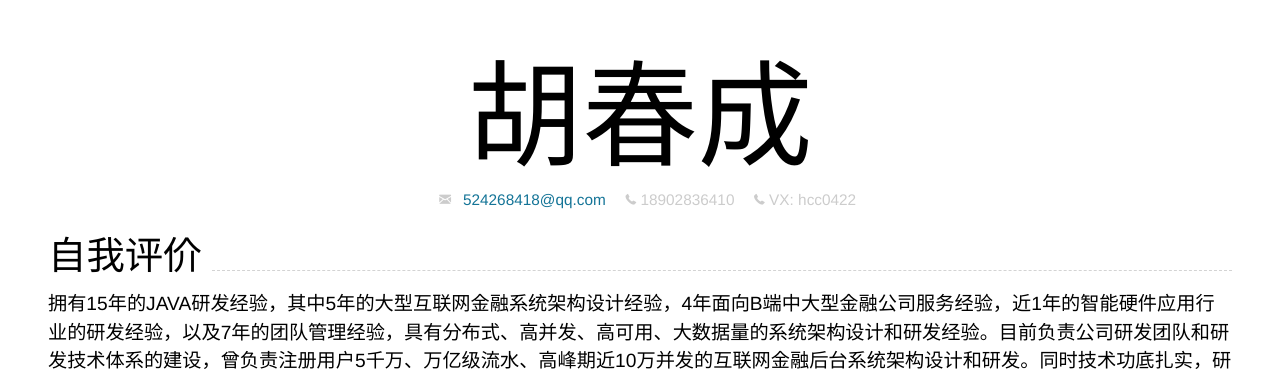
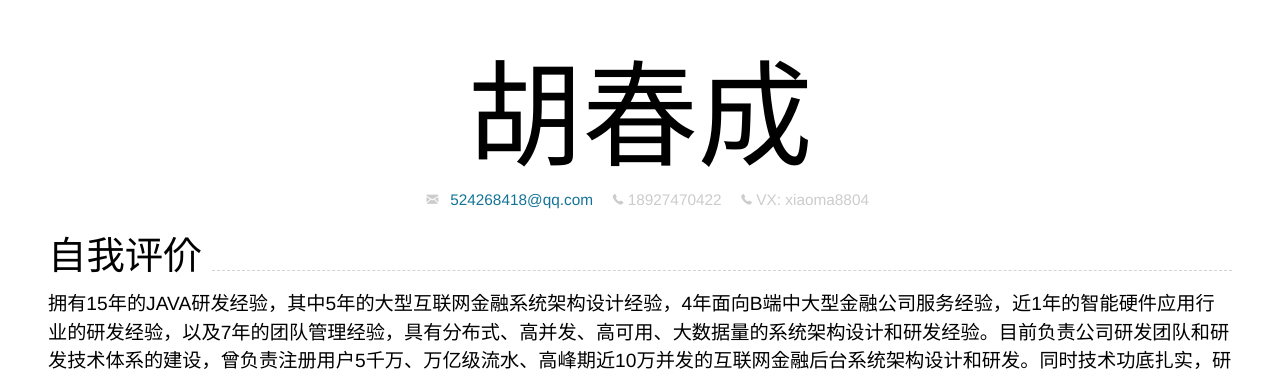
Before and after one commit to yuanCodeLab/cv, a Jekyll site: the page built from index.md, in a window 1280 px wide and 900 px high. Shown: the top 377 px of the window. Built offline with Jekyll 4.4.1, drawn with Linux system fonts in a browser that asks for light colours; nearby versions of some CDN libraries.

Commit message:
Update index.md

```diff
--- a/index.md
+++ b/index.md
@@ -5,8 +5,8 @@ email:
   url: mailto:524268418@qq.com
   text: 524268418@qq.com
 homepage:
-VX: hcc0422
-phone: 18902836410
+VX: xiaoma8804
+phone: 18927470422
 ---
 
 # 胡春成
```
